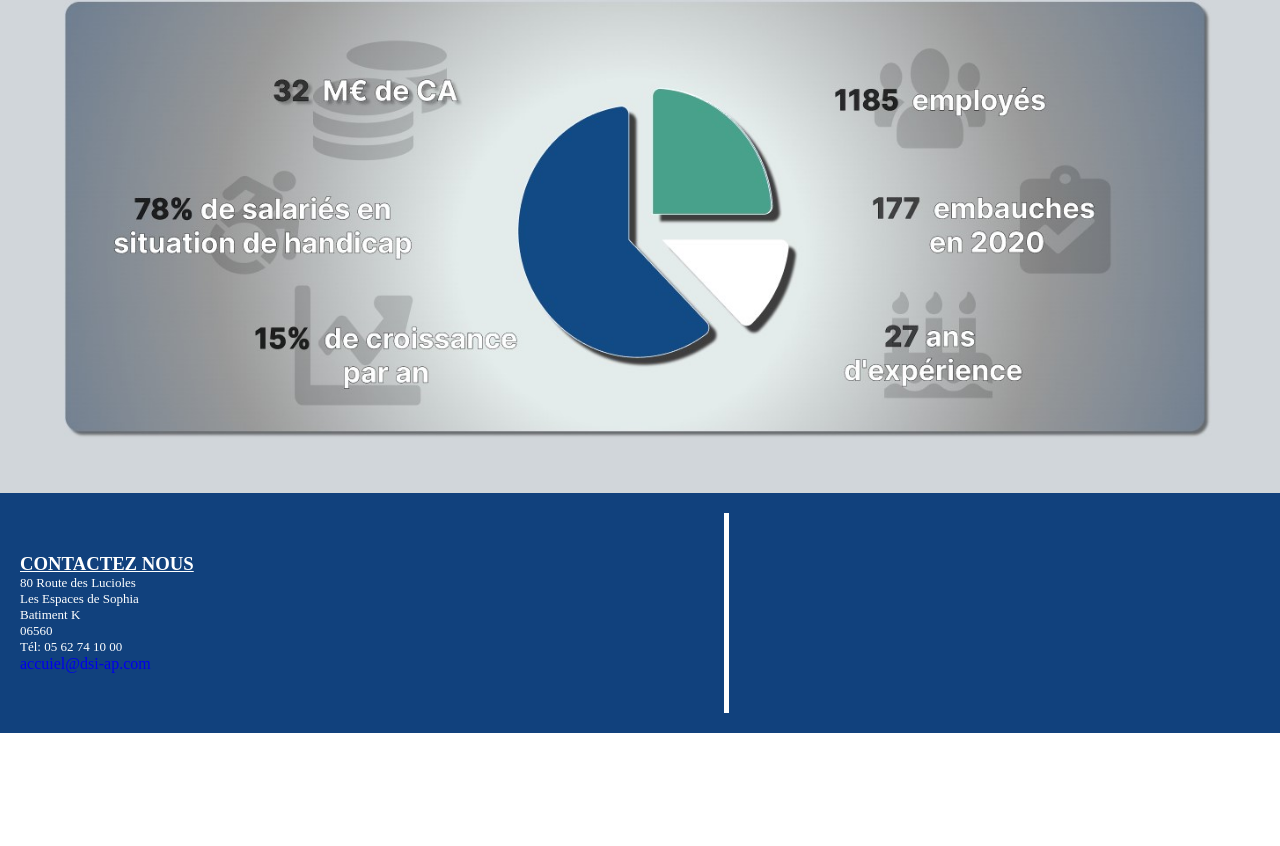
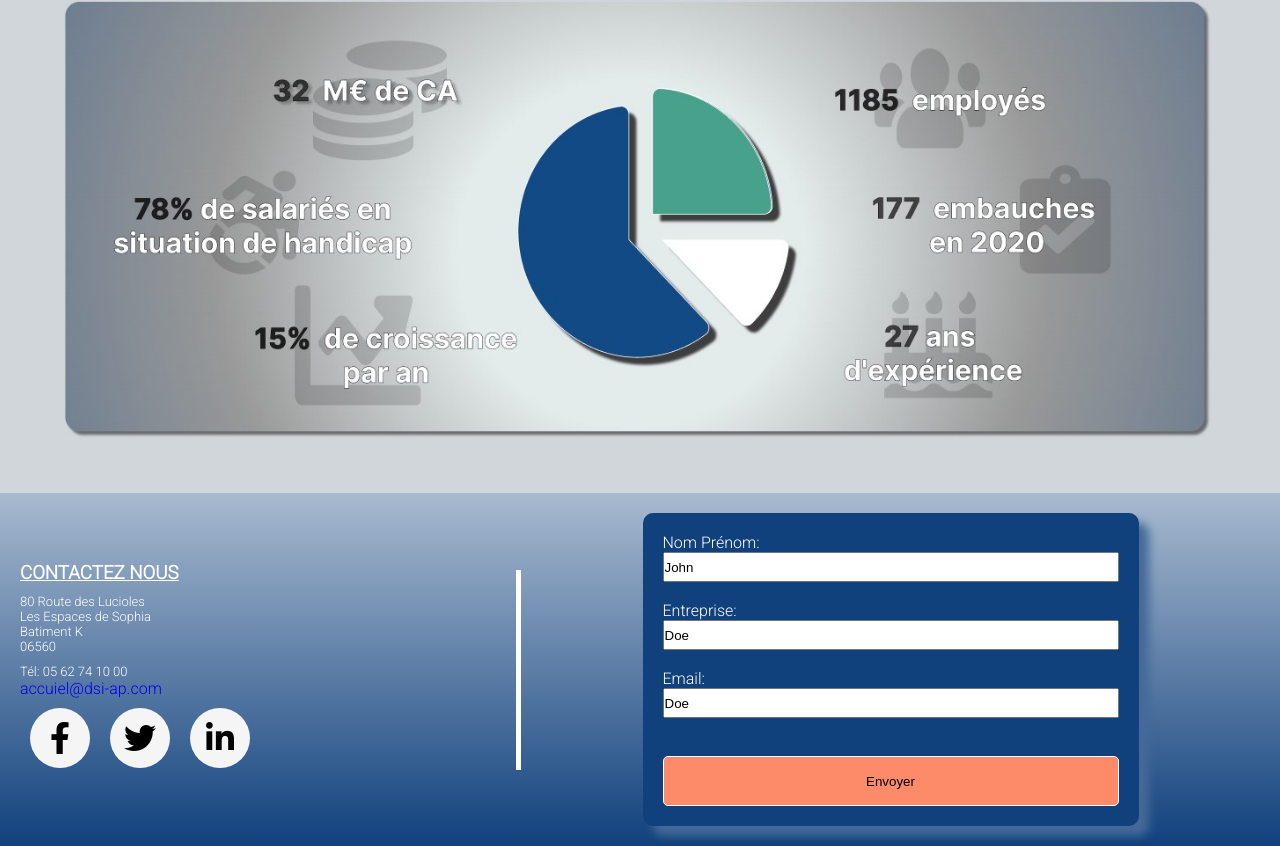
Before and after one commit to Bessemouelhi/Site_Web_DSI, a plain HTML site: page index.html in a window 1280 px wide. Shown: the part 1011-1857 px from the top of the page. Before the commit the page ends 1744 px from the top, so only its background shows below. Drawn offline with Linux system fonts and the light colour scheme.

Commit message:
add form

```diff
--- a/index.html
+++ b/index.html
@@ -5,7 +5,9 @@
     <meta charset="UTF-8">
     <meta http-equiv="X-UA-Compatible" content="IE=edge">
     <meta name="viewport" content="width=device-width, initial-scale=1.0">
-    <link rel="stylesheet" href="https://cdnjs.cloudflare.com/ajax/libs/font-awesome/6.2.1/css/all.min.css" integrity="sha512-MV7K8+y+gLIBoVD59lQIYicR65iaqukzvf/nwasF0nqhPay5w/9lJmVM2hMDcnK1OnMGCdVK+iQrJ7lzPJQd1w==" crossorigin="anonymous" referrerpolicy="no-referrer" />
+    <link rel="stylesheet" href="https://cdnjs.cloudflare.com/ajax/libs/font-awesome/6.2.1/css/all.min.css"
+        integrity="sha512-MV7K8+y+gLIBoVD59lQIYicR65iaqukzvf/nwasF0nqhPay5w/9lJmVM2hMDcnK1OnMGCdVK+iQrJ7lzPJQd1w=="
+        crossorigin="anonymous" referrerpolicy="no-referrer" />
     <link href="https://fonts.googleapis.com/css2?family=Audiowide&family=Roboto:wght@300&display=swap"
         rel="stylesheet">
     <link rel="stylesheet" href="style.css">
@@ -101,15 +103,38 @@
     <footer>
         <div id="contact">
             <h3>CONTACTEZ NOUS</h3>
-            <p>80 Route des Lucioles</p>
-            <p>Les Espaces de Sophia</p>
-            <p>Batiment K</p>
-            <p>06560</p>
+            <div class="adresse">
+                <p>80 Route des Lucioles</p>
+                <p>Les Espaces de Sophia</p>
+                <p>Batiment K</p>
+                <p>06560</p>
+            </div>
             <p>Tél: 05 62 74 10 00</p>
             <a href="#">accuiel@dsi-ap.com</a>
+            <div class="allicon">
+                <div class="social icon">
+                    <i class="fa-brands fa-facebook-f fa-2x"></i>
+                </div>
+                <div class="social icon">
+                    <i class="fa-brands fa-twitter fa-2x"></i>
+                </div>
+                <div class="social icon">
+                    <i class="fa-brands fa-linkedin-in fa-2x"></i>
+                </div>
+            </div>
         </div>
         <div id="verticalBar"></div>
-        <div id="formulaire"></div>
+        <div id="formulaire">
+            <form action="/action.php">
+                <label for="fname">Nom Prénom:</label><br>
+                <input class="champ" type="text" id="fname" name="fname" value="John"><br><br>
+                <label for="lname">Entreprise:</label><br>
+                <input class="champ" type="text" id="lname" name="lname" value="Doe"><br><br>
+                <label for="lname">Email:</label><br>
+                <input class="champ" type="text" id="lname" name="lname" value="Doe"><br><br><br>
+                <input class="btnSend" type="submit" value="Envoyer">
+            </form>
+        </div>
     </footer>
 </body>
 
--- a/style.css
+++ b/style.css
@@ -2,6 +2,9 @@
     margin: 0;
     padding: 0;
     box-sizing: border-box;
+}
+body{
+    font-family: 'Roboto', sans-serif;
 }
 
 .dsiblue{
@@ -237,15 +240,62 @@ footer{
     padding: 20px;
     display: flex;
     flex-wrap: wrap;
-    justify-content: space-between;
+    justify-content: space-around;
     align-items: center;
-    background-color: #11417D;
+    background: linear-gradient(#11427D5D, #11417D);
     color: white;
 }
 #verticalBar{
     height: 200px;
     border-right: 5px solid white;
 }
+#contact {
+    width: 40%;
+}
 footer #contact h3{
     text-decoration: underline;
 }
+.adresse{
+    margin-top: 10px;
+    margin-bottom: 10px;
+}
+.icon{
+    margin: auto;
+    text-align: center;
+    display: flex;
+    justify-content: center;
+    align-items: center;
+}
+.allicon{
+    display: flex;
+}
+.allicon div{
+    margin: auto;
+    margin: 10px;
+}
+.social{
+    border-radius: 50%;
+    width: 60px;
+    height: 60px;
+    background-color: whitesmoke;
+    color: black;
+}
+#formulaire{
+    width: 40%;
+    padding: 20px;
+    margin: auto;
+    background-color: #11417D;
+    border-radius: 10px;
+    box-shadow: 10px 10px 10px #456a98;
+}
+.champ {
+    height: 30px;
+    width: 100%;
+}
+.btnSend{
+    height: 50px;
+    width: 100%;
+    background-color: #FD8A69;
+    border: 1px solid white;
+    border-radius: 5px;
+}
```
